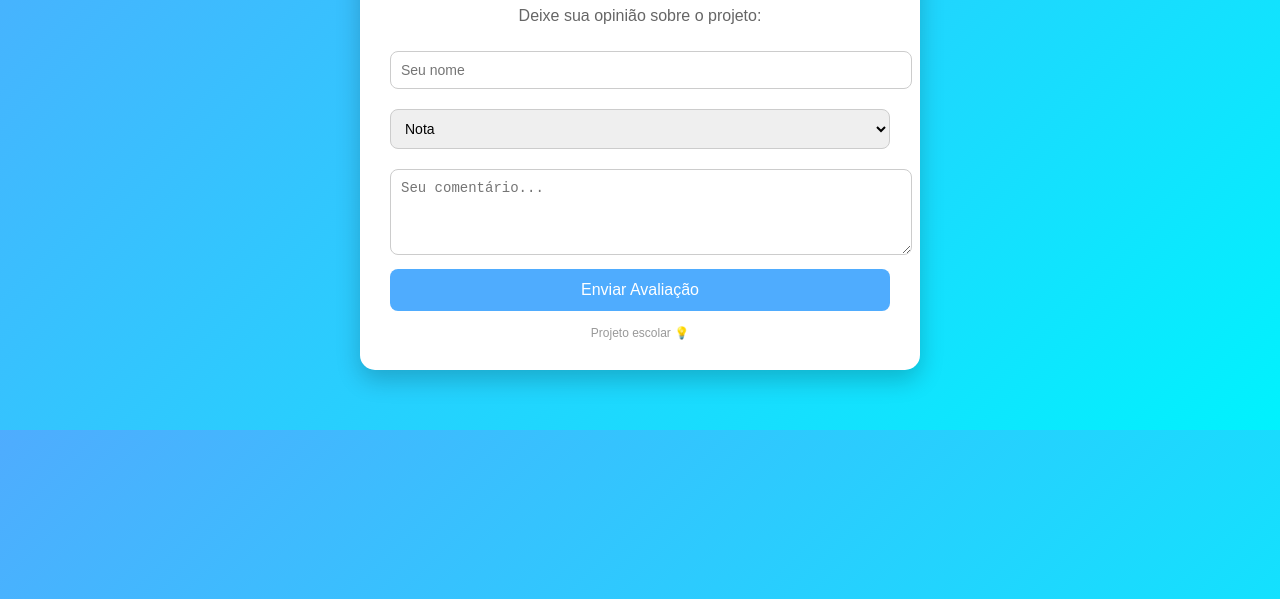
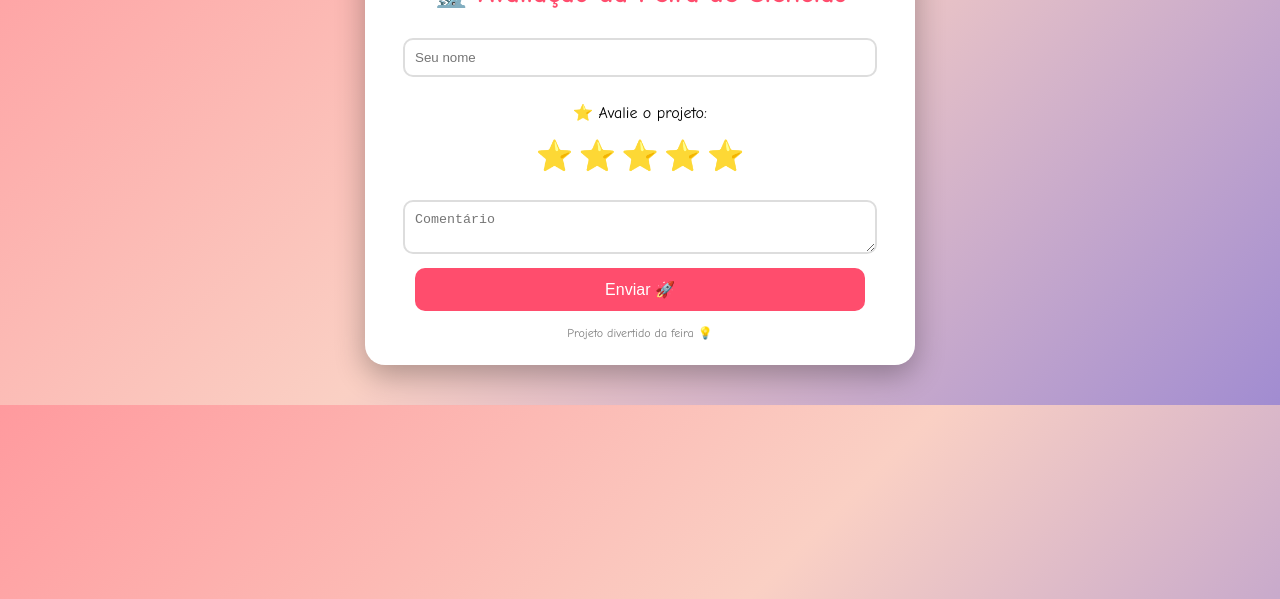
Before and after one commit to eloacristinadarosadossantos-blip/feira-ciencias, a plain HTML site: page index.html in a window 1280 px wide. Shown: the part 201-800 px from the top of the page. Drawn offline with Linux system fonts and the light colour scheme.

Commit message:
Update index.html

```diff
--- a/index.html
+++ b/index.html
@@ -1,5 +1,4 @@
-
-   <!DOCTYPE html>
+<!DOCTYPE html>
 <html lang="pt-br">
 <head>
 <meta charset="UTF-8">
@@ -7,59 +6,77 @@
 
 <style>
 body {
-    font-family: Arial, sans-serif;
-    background: linear-gradient(135deg, #4facfe, #00f2fe);
+    font-family: Comic Sans MS, Arial;
+    background: linear-gradient(135deg, #ff9a9e, #fad0c4, #a18cd1);
     margin: 0;
-    padding: 0;
+    text-align: center;
+}
+
+/* decoração */
+body::before {
+    content: "🔬 🧪 🧠 🌟 🚀 ⭐ 💡";
+    font-size: 30px;
+    display: block;
+    margin: 10px;
 }
 
 .container {
     background: white;
     max-width: 500px;
-    margin: 60px auto;
-    padding: 30px;
-    border-radius: 15px;
-    box-shadow: 0 10px 25px rgba(0,0,0,0.2);
-    text-align: center;
+    margin: 40px auto;
+    padding: 25px;
+    border-radius: 20px;
+    box-shadow: 0 10px 30px rgba(0,0,0,0.3);
 }
 
 h1 {
-    color: #333;
+    color: #ff4d6d;
+    font-size: 28px;
 }
 
-p {
-    color: #666;
+.personagens {
+    font-size: 40px;
+    margin-bottom: 10px;
 }
 
-input, select, textarea {
-    width: 100%;
+input, textarea {
+    width: 90%;
     padding: 10px;
-    margin: 10px 0;
-    border-radius: 8px;
-    border: 1px solid #ccc;
-    font-size: 14px;
+    margin: 10px;
+    border-radius: 10px;
+    border: 2px solid #ddd;
+}
+
+/* estrelas */
+.estrelas span {
+    font-size: 30px;
+    cursor: pointer;
+    transition: 0.2s;
+}
+
+.estrelas span:hover {
+    transform: scale(1.3);
 }
 
 button {
-    background: #4facfe;
+    background: #ff4d6d;
     color: white;
     border: none;
     padding: 12px;
-    width: 100%;
-    border-radius: 8px;
+    width: 90%;
+    border-radius: 10px;
     font-size: 16px;
     cursor: pointer;
-    transition: 0.3s;
 }
 
 button:hover {
-    background: #007bff;
+    background: #ff1e4d;
 }
 
 footer {
     margin-top: 15px;
     font-size: 12px;
-    color: #999;
+    color: gray;
 }
 </style>
 
@@ -68,30 +85,50 @@ footer {
 <body>
 
 <div class="container">
+
+    <div class="personagens">
+        🤓🧪🧑‍🔬🐰🦆🚀
+    </div>
+
     <h1>🔬 Avaliação da Feira de Ciências</h1>
-    <p>Deixe sua opinião sobre o projeto:</p>
 
     <input type="text" placeholder="Seu nome">
 
-    <select>
-        <option>Nota</option>
-        <option>⭐ 1 - Ruim</option>
-        <option>⭐⭐ 2 - Regular</option>
-        <option>⭐⭐⭐ 3 - Bom</option>
-        <option>⭐⭐⭐⭐ 4 - Muito bom</option>
-        <option>⭐⭐⭐⭐⭐ 5 - Excelente</option>
-    </select>
+    <p>⭐ Avalie o projeto:</p>
 
-    <textarea placeholder="Seu comentário..." rows="4"></textarea>
+    <div class="estrelas">
+        <span onclick="nota(1)">⭐</span>
+        <span onclick="nota(2)">⭐</span>
+        <span onclick="nota(3)">⭐</span>
+        <span onclick="nota(4)">⭐</span>
+        <span onclick="nota(5)">⭐</span>
+    </div>
 
-    <button onclick="enviar()">Enviar Avaliação</button>
+    <p id="valorNota"></p>
 
-    <footer>Projeto escolar 💡</footer>
+    <textarea placeholder="Comentário"></textarea>
+
+    <button onclick="enviar()">Enviar 🚀</button>
+
+    <footer>Projeto divertido da feira 💡</footer>
+
 </div>
 
 <script>
-function enviar() {
-    alert("Avaliação enviada com sucesso! ✅");
+let notaSelecionada = 0;
+
+function nota(valor){
+    notaSelecionada = valor;
+    document.getElementById("valorNota").innerText =
+    "Você deu " + valor + " estrelas ⭐";
+}
+
+function enviar(){
+    if(notaSelecionada == 0){
+        alert("Escolha uma nota ⭐");
+    } else {
+        alert("Avaliação enviada! 🎉");
+    }
 }
 </script>
 
```
